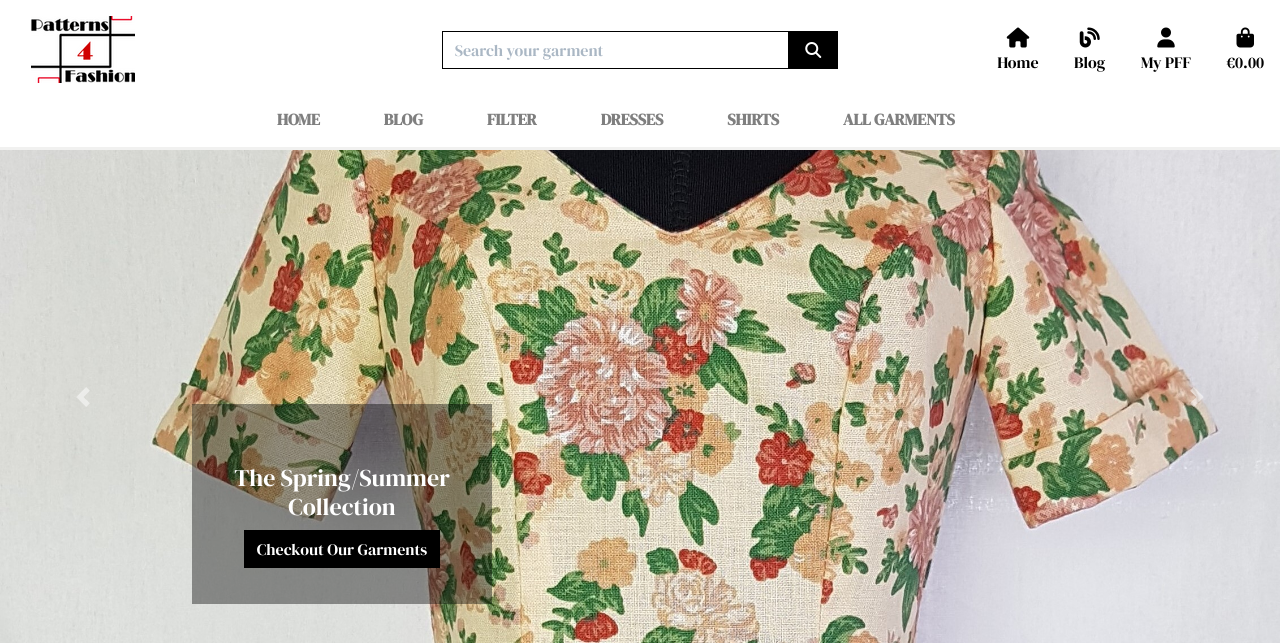
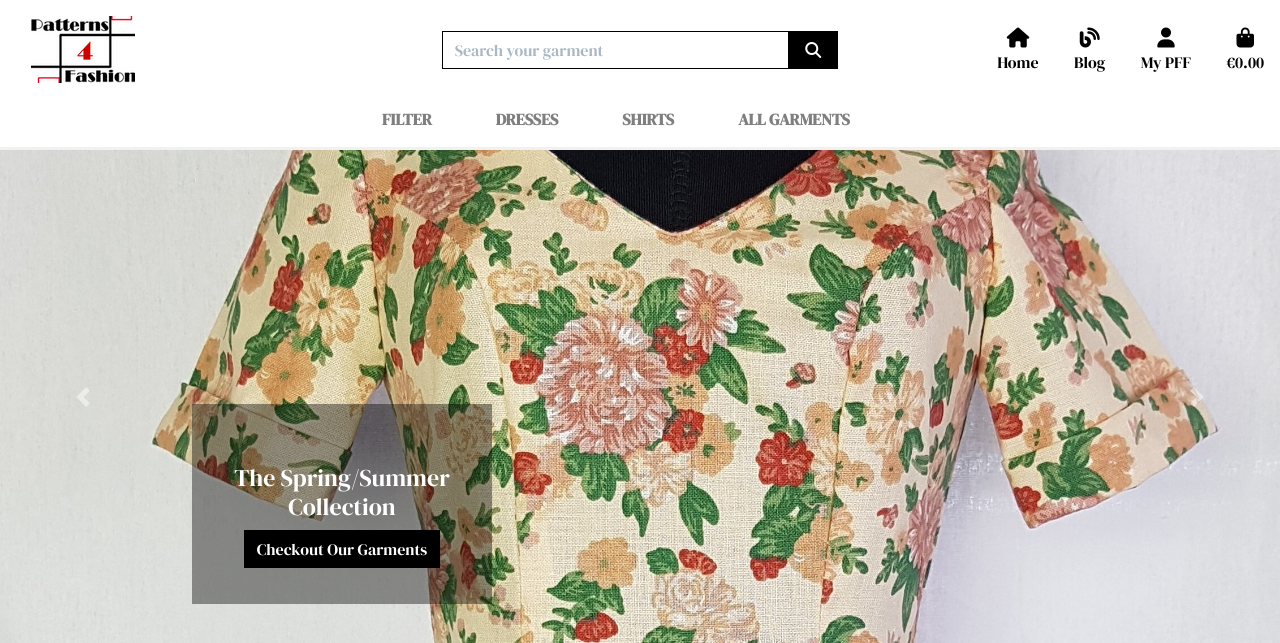
Before and after one commit to Code-Institute-Submissions/patterns_for_fashion, a Django app: page / in a window 1280 px wide. Shown: the top 643 px of the page. Run offline with Django 3.2, Linux system fonts and the light colour scheme; some libraries are stand-ins or nearby versions.

Commit message:
Fix checkout success template mobile responsive

```diff
--- a/checkout/templates/checkout/checkout_success.html
+++ b/checkout/templates/checkout/checkout_success.html
@@ -17,7 +17,7 @@
     <div class="overlay"></div>
     <div class="container">
         <div class="row">
-            <div class="col">
+            <div class="col-sm-12 col-md-6">
                 <hr>
                 <h2 class="logo-font mb-4">Thank you</h2>
                 <hr>
@@ -25,7 +25,7 @@
             </div>
         </div>
         <div class="row">
-            <div class="col-12 col-lg-7">
+            <div class="col-sm-12 col-md-6 card shadow-lg py-5 px-md-5 mb-5 ml-2 mr-2">
                 <div class="order-confirmation-wrapper p-2 border">
                     <div class="row">
                         <div class="col">
--- a/templates/includes/main-nav.html
+++ b/templates/includes/main-nav.html
@@ -1,11 +1,11 @@
 <div class="collapse navbar-collapse" id="main-nav">
     <ul class="navbar-nav w-auto mx-auto">
-        <li class="nav-item">
+        <li class="nav-item d-block d-lg-none">
             <a href="{% url 'home' %}" id="home-link" class="logo-font font-weight-bold nav-link mr-5">
                 Home
             </a>
         </li>
-        <li class="nav-item">
+        <li class="nav-item d-block d-lg-none">
             <a href="{% url 'blog' %}" class="logo-font font-weight-bold nav-link mr-5">
                 <p class="my-0">Blog</p>
             </a>
```
